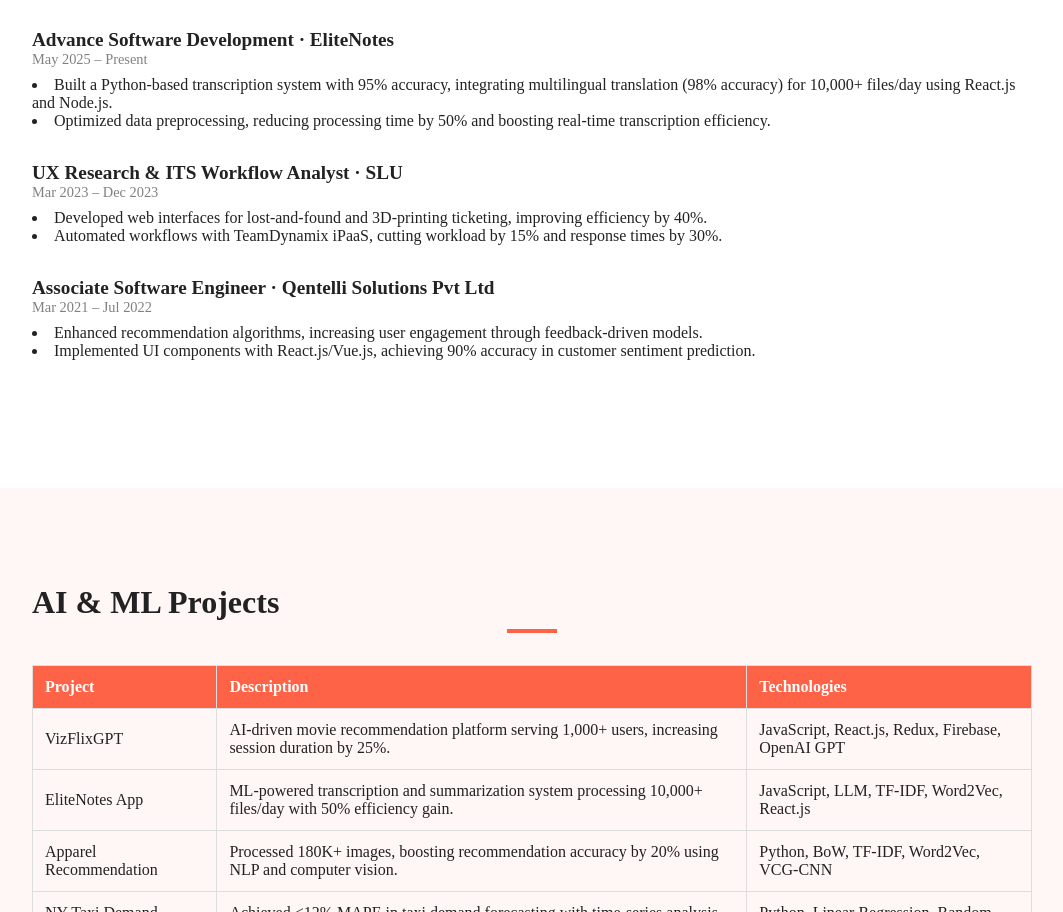
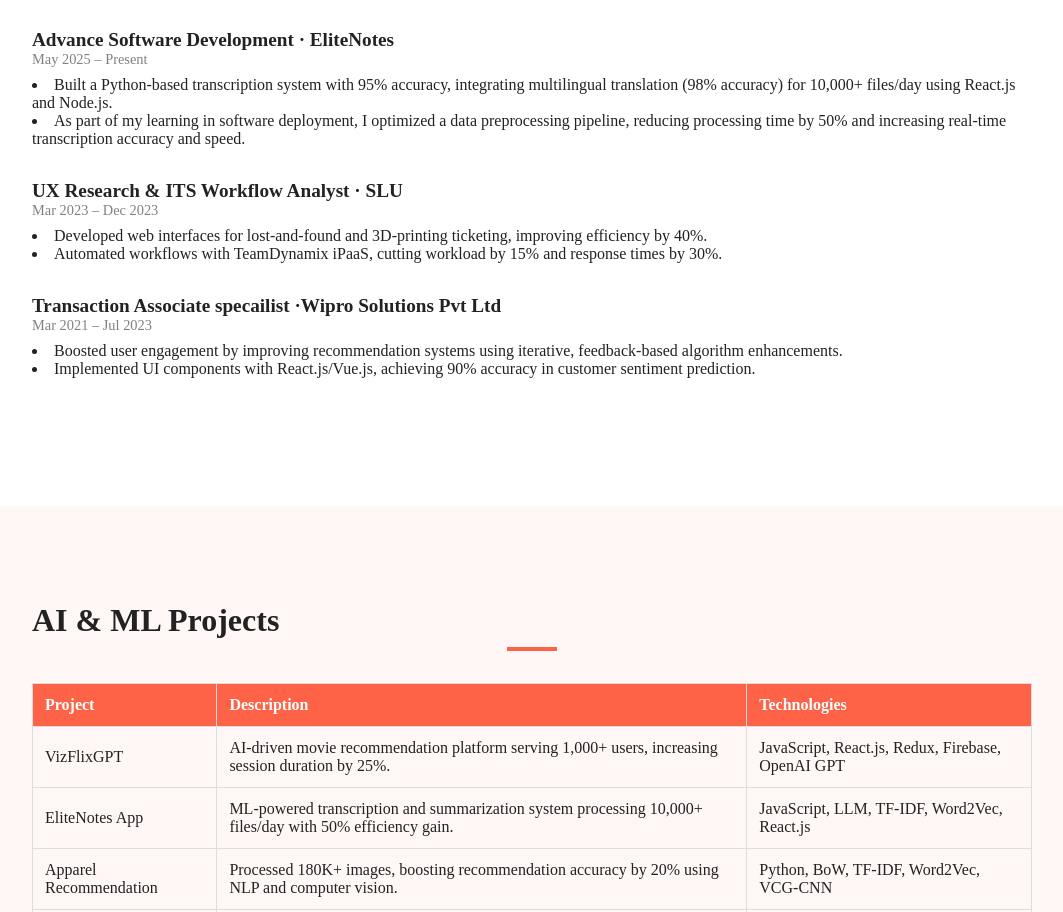
Before and after one commit to syed633/sied, a plain HTML site: page index.html in a window 1280 px wide. Shown: the part 2009-2921 px from the top of the page, without its empty margins (108-1171 px from the left). Drawn offline with nearby package versions, Linux system fonts and the light colour scheme; a small style sheet from the web is missing.

Commit message:
Update index.html

```diff
--- a/index.html
+++ b/index.html
@@ -152,8 +152,9 @@
             using React.js and Node.js.
           </li>
           <li>
-            Optimized data preprocessing, reducing processing time by 50% and boosting
-            real‑time transcription efficiency.
+            As part of my learning in software deployment, I optimized a data preprocessing pipeline, reducing processing time by 50% and increasing real-time transcription accuracy and speed.
+
+
           </li>
         </ul>
       </div>
@@ -172,12 +173,11 @@
         </ul>
       </div>
       <div class="exp-item">
-        <h3>Associate Software Engineer · Qentelli Solutions Pvt Ltd</h3>
-        <span class="date">Mar 2021 – Jul 2022</span>
+        <h3>Transaction Associate specailist ·Wipro Solutions Pvt Ltd</h3>
+        <span class="date">Mar 2021 – Jul 2023</span>
         <ul>
           <li>
-            Enhanced recommendation algorithms, increasing user engagement through
-            feedback‑driven models.
+           Boosted user engagement by improving recommendation systems using iterative, feedback-based algorithm enhancements.
           </li>
           <li>
             Implemented UI components with React.js/Vue.js, achieving 90% accuracy in
```
